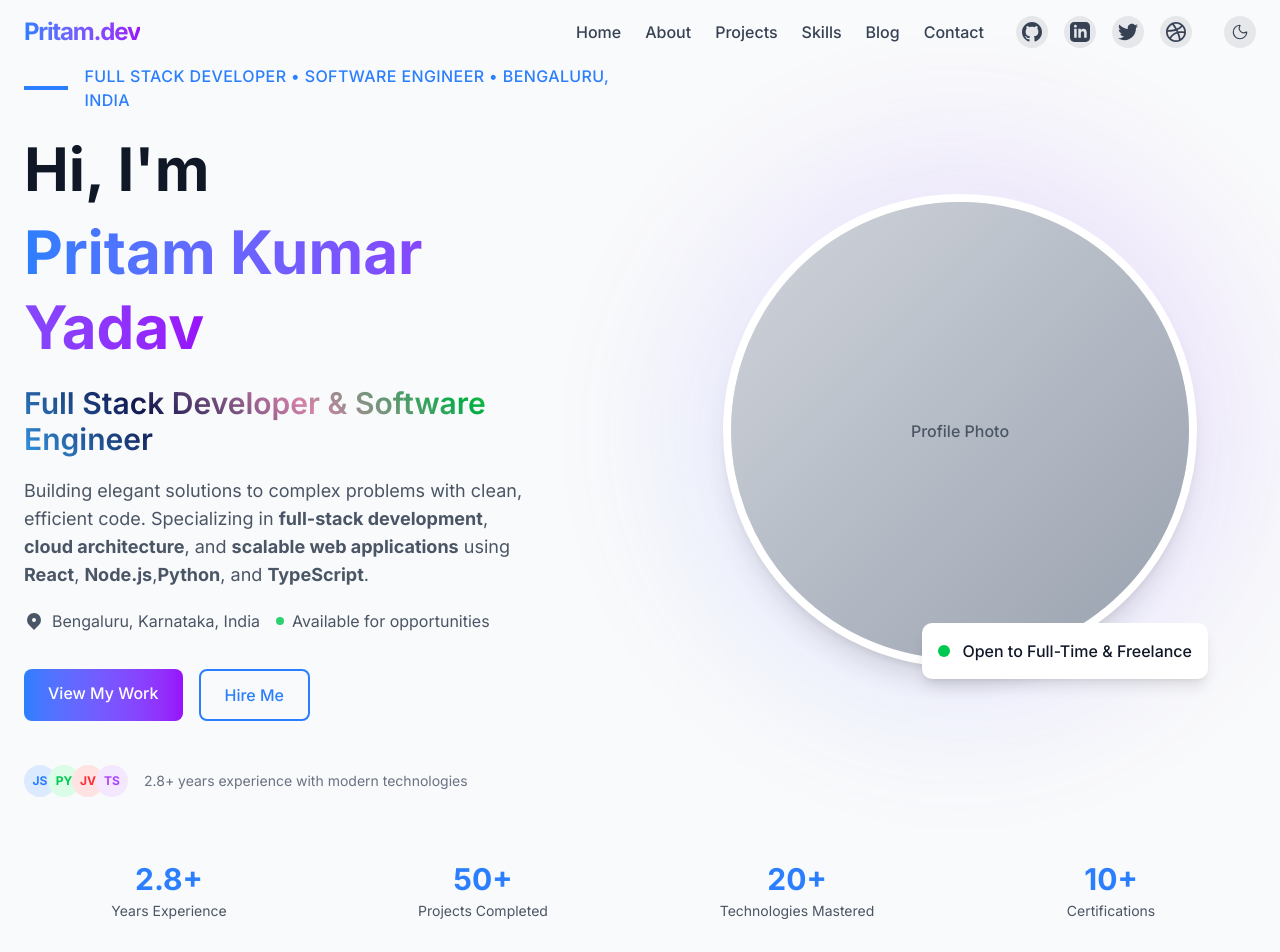
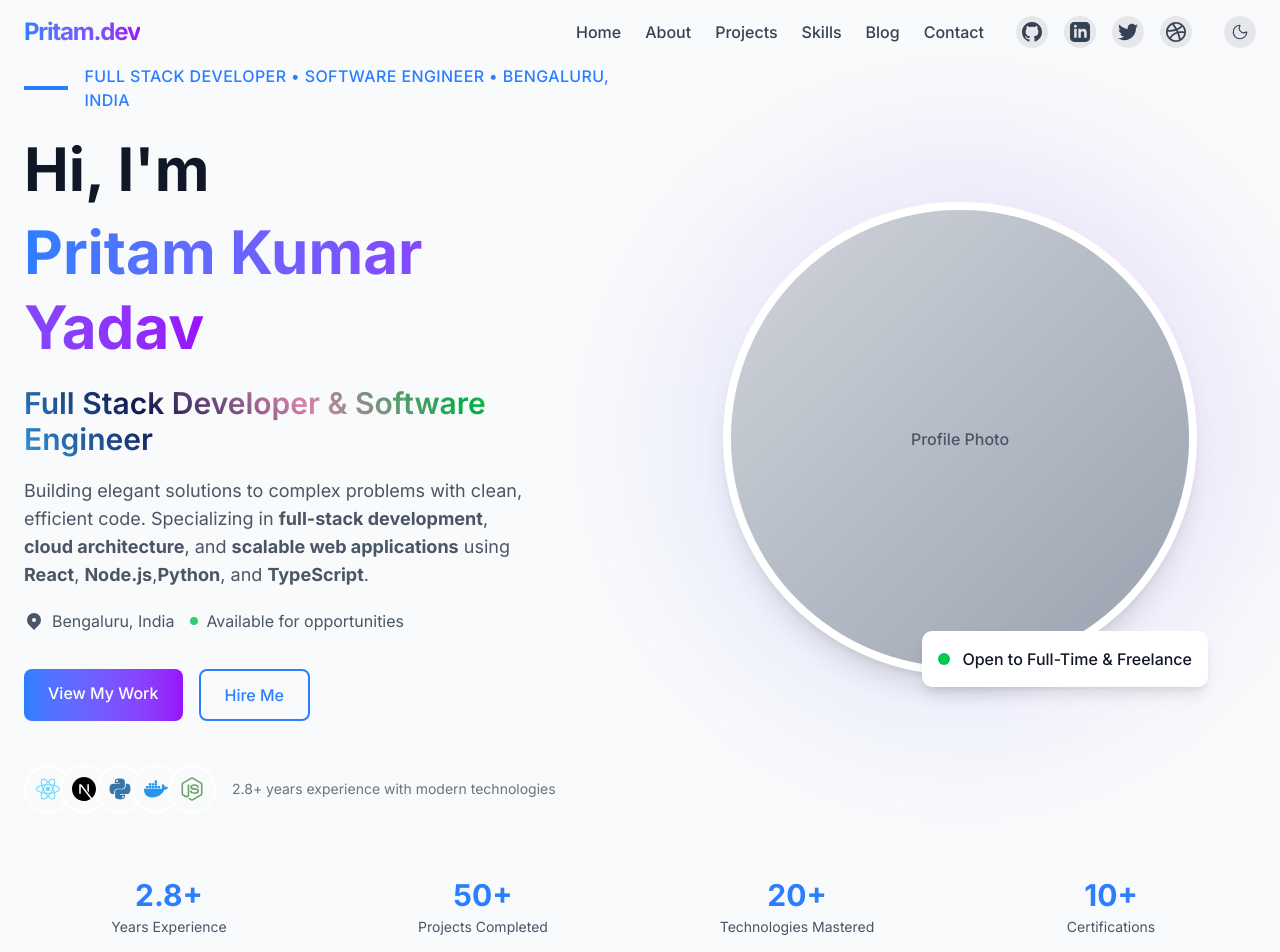
Before and after one commit to Pritam-Git01/portfolio, a Next.js app: page / in a window 1280 px wide. Shown: the top 952 px of the page. Built offline with nearby package versions, Linux system fonts and the light colour scheme.

Commit message:
fix: fixed some alignment as well as added new improved icons

```diff
--- a/components/About.jsx
+++ b/components/About.jsx
@@ -89,7 +89,7 @@ const About = () => {
           </motion.div> */}
 
           <motion.div
-            className="lg:w-2/5 flex justify-center"
+            className="lg:w-2/5 flex items-start justify-center"
             initial={{ opacity: 0, x: -30 }}
             whileInView={{ opacity: 1, x: 0 }}
             viewport={{ once: false }}
@@ -117,7 +117,7 @@ const About = () => {
             <div ref={textRef} className="space-y-6">
               {/* Subheading with keywords */}
               <motion.h3
-                className="text-2xl font-bold text-gray-800 dark:text-gray-200"
+                className="sm:text-2xl text-xl font-bold text-gray-800 dark:text-gray-200"
                 initial={{ opacity: 0 }}
                 whileInView={{ opacity: 1 }}
                 viewport={{ once: false }}
@@ -128,7 +128,7 @@ const About = () => {
 
               {/* Introduction paragraph with location and keywords */}
               <motion.div
-                className="text-gray-600 dark:text-gray-400 space-y-4"
+                className="sm:text-base text-sm text-gray-600 dark:text-gray-400 space-y-4"
                 initial={{ opacity: 0 }}
                 whileInView={{ opacity: 1 }}
                 viewport={{ once: false }}
--- a/components/Contact.jsx
+++ b/components/Contact.jsx
@@ -69,7 +69,7 @@ const Contact = () => {
             viewport={{ once: false }}
             transition={{ duration: 0.8 }}
           >
-            <div className="bg-gray-50 dark:bg-gray-700 p-8 rounded-lg shadow-md">
+            <div className="bg-gray-50 dark:bg-gray-700 sm:p-8 p-4 rounded-lg shadow-md">
               <h3 className="text-2xl font-bold mb-6">Contact Information</h3>
 
               <div className="space-y-6">
@@ -127,7 +127,7 @@ const Contact = () => {
             viewport={{ once: false }}
             transition={{ duration: 0.8, delay: 0.2 }}
           >
-            <div className="bg-gray-50 dark:bg-gray-700 p-8 rounded-lg shadow-md">
+            <div className="bg-gray-50 dark:bg-gray-700 sm:p-8 p-4 rounded-lg shadow-md">
               <h3 className="text-2xl font-bold mb-6">Send a Message</h3>
 
               {formStatus.submitted ? (
--- a/components/Hero.jsx
+++ b/components/Hero.jsx
@@ -1,7 +1,8 @@
 import { useEffect, useRef } from 'react';
 import { motion } from 'framer-motion';
 import gsap from 'gsap';
-import Image from 'next/image';
+import { FaReact, FaPython, FaDocker, FaNodeJs } from 'react-icons/fa';
+import { SiNextdotjs } from 'react-icons/si';
 
 const Hero = () => {
   const heroRef = useRef(null);
@@ -39,15 +40,15 @@ const Hero = () => {
             transition={{ duration: 0.8, delay: 0.3 }}
           >
             {/* Subtitle with location and role */}
-            <div className="flex items-center">
+            <div className="sm:flex hidden items-center">
               <div className="h-1 w-12 bg-blue-500 mr-4" aria-hidden="true"></div>
-              <p className="text-blue-500 font-medium uppercase tracking-wide">
+              <p className="text-blue-500 sm:text-base text-sm font-medium uppercase tracking-wide">
                 Full Stack Developer • Software Engineer • Bengaluru, India
               </p>
             </div>
 
             {/* Main Heading - H1 with primary keywords */}
-            <h1 className="text-4xl md:text-5xl lg:text-6xl font-bold leading-tight">
+            <h1 className="text-3xl sm:text-4xl md:text-5xl lg:text-6xl font-bold leading-tight">
               <span className="block mb-2">Hi, I'm</span>
               <span className="text-transparent bg-clip-text bg-linear-to-r from-blue-500 to-purple-600">
                 Pritam Kumar Yadav
@@ -55,12 +56,12 @@ const Hero = () => {
             </h1>
 
             {/* Role description with keywords */}
-            <h2 className="text-2xl text-gradient md:text-3xl font-semibold text-gray-800 dark:text-gray-200">
+            <h2 className="text-xl sm:text-2xl text-gradient md:text-3xl font-semibold text-gray-800 dark:text-gray-200">
               Full Stack Developer & Software Engineer
             </h2>
 
             {/* Description with semantic keywords */}
-            <p className="text-lg text-gray-600 dark:text-gray-400 max-w-lg">
+            <p className="sm:text-lg text-base text-gray-600 dark:text-gray-400 max-w-lg">
               Building elegant solutions to complex problems with clean, efficient code.
               Specializing in <strong>full-stack development</strong>, <strong>cloud architecture</strong>,
               and <strong>scalable web applications</strong> using <strong>React</strong>, <strong>Node.js</strong>,
@@ -68,12 +69,12 @@ const Hero = () => {
             </p>
 
             {/* Location and availability */}
-            <div className="flex items-center gap-4 text-gray-600 dark:text-gray-400">
+            <div className="flex items-center sm:gap-4 sm:justify-start justify-between text-xs sm:text-base text-gray-600 dark:text-gray-400">
               <span className="flex items-center gap-2">
                 <svg className="w-5 h-5" fill="currentColor" viewBox="0 0 20 20" aria-hidden="true">
                   <path fillRule="evenodd" d="M5.05 4.05a7 7 0 119.9 9.9L10 18.9l-4.95-4.95a7 7 0 010-9.9zM10 11a2 2 0 100-4 2 2 0 000 4z" clipRule="evenodd" />
                 </svg>
-                <span>Bengaluru, Karnataka, India</span>
+                <span>Bengaluru, India</span>
               </span>
               <span className="flex items-center gap-2">
                 <span className="w-2 h-2 bg-green-500 rounded-full animate-pulse" aria-hidden="true"></span>
@@ -85,7 +86,7 @@ const Hero = () => {
             <div className="flex gap-4 mt-4">
               <motion.a
                 href="#projects"
-                className="bg-linear-to-r from-blue-500 to-purple-600 text-white font-medium px-6 py-3 rounded-md hover:shadow-lg transition-all"
+                className="bg-linear-to-r from-blue-500 to-purple-600 text-white font-medium px-6 py-3 rounded-md hover:shadow-lg transition-all text-sm sm:text-base"
                 whileHover={{ scale: 1.05 }}
                 whileTap={{ scale: 0.95 }}
                 aria-label="View portfolio projects"
@@ -94,7 +95,7 @@ const Hero = () => {
               </motion.a>
               <motion.a
                 href="#contact"
-                className="border-2 border-blue-500 text-blue-500 font-medium px-6 py-3 rounded-md hover:bg-blue-500 hover:text-white transition-all"
+                className="border-2 border-blue-500 text-blue-500 font-medium px-6 py-3 rounded-md hover:bg-blue-500 hover:text-white transition-all text-sm sm:text-base"
                 whileHover={{ scale: 1.05 }}
                 whileTap={{ scale: 0.95 }}
                 aria-label="Contact for opportunities"
@@ -105,13 +106,55 @@ const Hero = () => {
 
             {/* Tech Stack Badges */}
             <div className="mt-6 flex items-center">
-              <div className="flex -space-x-2" role="list" aria-label="Primary technologies">
-                <div className="w-8 h-8 rounded-full bg-blue-100 flex items-center justify-center text-blue-500 font-bold text-xs" role="listitem" aria-label="JavaScript">JS</div>
-                <div className="w-8 h-8 rounded-full bg-green-100 flex items-center justify-center text-green-500 font-bold text-xs" role="listitem" aria-label="Python">PY</div>
-                <div className="w-8 h-8 rounded-full bg-red-100 flex items-center justify-center text-red-500 font-bold text-xs" role="listitem" aria-label="Java">JV</div>
-                <div className="w-8 h-8 rounded-full bg-purple-100 flex items-center justify-center text-purple-500 font-bold text-xs" role="listitem" aria-label="TypeScript">TS</div>
+              <div className="flex -space-x-3" role="list" aria-label="Primary technologies">
+                {[
+                  {
+                    name: 'React',
+                    color: 'text-[#61DAFB]',
+                    bg: 'group-hover:bg-[#61DAFB]/10 group-hover:border-[#61DAFB]/50 group-hover:shadow-[0_0_20px_rgba(97,218,251,0.3)]',
+                    Icon: FaReact
+                  },
+                  {
+                    name: 'Next.js',
+                    color: 'text-black dark:text-white',
+                    bg: 'group-hover:bg-black/10 dark:group-hover:bg-white/10 group-hover:border-black/50 dark:group-hover:border-white/50 group-hover:shadow-[0_0_20px_rgba(0,0,0,0.3)] dark:group-hover:shadow-[0_0_20px_rgba(255,255,255,0.3)]',
+                    Icon: SiNextdotjs
+                  },
+                  {
+                    name: 'Python',
+                    color: 'text-[#3776AB]',
+                    bg: 'group-hover:bg-[#3776AB]/10 group-hover:border-[#3776AB]/50 group-hover:shadow-[0_0_20px_rgba(55,118,171,0.3)]',
+                    Icon: FaPython
+                  },
+                  {
+                    name: 'Docker',
+                    color: 'text-[#2496ED]',
+                    bg: 'group-hover:bg-[#2496ED]/10 group-hover:border-[#2496ED]/50 group-hover:shadow-[0_0_20px_rgba(36,150,237,0.3)]',
+                    Icon: FaDocker
+                  },
+                  {
+                    name: 'Node.js',
+                    color: 'text-[#68A063]',
+                    bg: 'group-hover:bg-[#68A063]/10 group-hover:border-[#68A063]/50 group-hover:shadow-[0_0_20px_rgba(104,160,99,0.3)]',
+                    Icon: FaNodeJs
+                  }
+                ].map((tech, index) => (
+                  <motion.div
+                    key={tech.name}
+                    className="group relative w-10 h-10 sm:w-12 sm:h-12 rounded-full border-2 border-white dark:border-gray-800 bg-gray-50 dark:bg-gray-700 flex items-center justify-center transition-all duration-300 hover:z-10 cursor-pointer overflow-hidden"
+                    whileHover={{ scale: 1.15, y: -5 }}
+                    initial={{ opacity: 0, x: -10 }}
+                    animate={{ opacity: 1, x: 0 }}
+                    transition={{ delay: 0.5 + index * 0.1 }}
+                  >
+                    <div className={`absolute inset-0 transition-all duration-300 opacity-0 group-hover:opacity-100 ${tech.bg}`} />
+                    <tech.Icon
+                      className={`w-5 h-5 sm:w-6 sm:h-6 transition-colors duration-300 ${tech.color} z-10 relative`}
+                    />
+                  </motion.div>
+                ))}
               </div>
-              <p className="ml-4 text-sm text-gray-500 dark:text-gray-400">
+              <p className="ml-4 text-xs sm:text-sm text-gray-500 dark:text-gray-400">
                 2.8+ years experience with modern technologies
               </p>
             </div>
@@ -141,7 +184,7 @@ const Hero = () => {
                   {/* Use Next.js Image component for optimization */}
                   {/* Replace with actual image once available */}
                   <div className="w-full h-full bg-linear-to-br from-gray-300 to-gray-400 dark:from-gray-700 dark:to-gray-800 flex items-center justify-center">
-                    <p className="text-gray-600 dark:text-gray-300 font-medium">Profile Photo</p>
+                    <p className="text-sm sm:text-base text-gray-600 dark:text-gray-300 font-medium">Profile Photo</p>
                   </div>
                   {/* When you have an actual image, use: */}
                   {/* <Image
@@ -162,7 +205,7 @@ const Hero = () => {
               <div className="bg-white dark:bg-gray-800 p-4 rounded-lg shadow-lg">
                 <div className="flex items-center gap-3">
                   <div className="w-3 h-3 bg-green-500 rounded-full animate-pulse" aria-hidden="true"></div>
-                  <p className="font-medium">Open to Full-Time & Freelance</p>
+                  <p className="font-medium text-sm sm:text-base">Open to Full-Time & Freelance</p>
                 </div>
               </div>
             </div>
@@ -177,20 +220,20 @@ const Hero = () => {
           transition={{ duration: 0.8, delay: 0.7 }}
         >
           <div className="text-center">
-            <div className="text-3xl font-bold text-blue-500">2.8+</div>
-            <div className="text-sm text-gray-600 dark:text-gray-400 mt-1">Years Experience</div>
+            <div className="text-2xl sm:text-3xl font-bold text-blue-500">2.8+</div>
+            <div className="text-xs sm:text-sm text-gray-600 dark:text-gray-400 mt-1">Years Experience</div>
           </div>
           <div className="text-center">
-            <div className="text-3xl font-bold text-blue-500">50+</div>
-            <div className="text-sm text-gray-600 dark:text-gray-400 mt-1">Projects Completed</div>
+            <div className="text-2xl sm:text-3xl font-bold text-blue-500">50+</div>
+            <div className="text-xs sm:text-sm text-gray-600 dark:text-gray-400 mt-1">Projects Completed</div>
           </div>
           <div className="text-center">
-            <div className="text-3xl font-bold text-blue-500">20+</div>
-            <div className="text-sm text-gray-600 dark:text-gray-400 mt-1">Technologies Mastered</div>
+            <div className="text-2xl sm:text-3xl font-bold text-blue-500">20+</div>
+            <div className="text-xs sm:text-sm text-gray-600 dark:text-gray-400 mt-1">Technologies Mastered</div>
           </div>
           <div className="text-center">
-            <div className="text-3xl font-bold text-blue-500">10+</div>
-            <div className="text-sm text-gray-600 dark:text-gray-400 mt-1">Certifications</div>
+            <div className="text-2xl sm:text-3xl font-bold text-blue-500">10+</div>
+            <div className="text-xs sm:text-sm text-gray-600 dark:text-gray-400 mt-1">Certifications</div>
           </div>
         </motion.div>
       </div>
--- a/components/Projects.jsx
+++ b/components/Projects.jsx
@@ -120,7 +120,7 @@ const Projects = () => {
           transition={{ duration: 0.8, delay: 0.6 }}
         >
           <a
-            href="https://github.com/pritam-yadav"
+            href="https://github.com/pritam-git01"
             target="_blank"
             rel="noopener noreferrer"
             className="inline-flex items-center gap-2 font-medium text-blue-500 hover:text-blue-600 transition-colors"
--- a/components/SocialLinks.jsx
+++ b/components/SocialLinks.jsx
@@ -4,7 +4,7 @@ const SocialLinks = ({ className }) => {
   const socialLinks = [
     {
       name: 'GitHub',
-      url: 'https://github.com/pritam-yadav',
+      url: 'https://github.com/pritam-git01',
       icon: (
         <svg xmlns="http://www.w3.org/2000/svg" className="h-5 w-5" fill="currentColor" viewBox="0 0 24 24">
           <path d="M12 0c-6.626 0-12 5.373-12 12 0 5.302 3.438 9.8 8.207 11.387.599.111.793-.261.793-.577v-2.234c-3.338.726-4.033-1.416-4.033-1.416-.546-1.387-1.333-1.756-1.333-1.756-1.089-.745.083-.729.083-.729 1.205.084 1.839 1.237 1.839 1.237 1.07 1.834 2.807 1.304 3.492.997.107-.775.418-1.305.762-1.604-2.665-.305-5.467-1.334-5.467-5.931 0-1.311.469-2.381 1.236-3.221-.124-.303-.535-1.524.117-3.176 0 0 1.008-.322 3.301 1.23.957-.266 1.983-.399 3.003-.404 1.02.005 2.047.138 3.006.404 2.291-1.552 3.297-1.23 3.297-1.23.653 1.653.242 2.874.118 3.176.77.84 1.235 1.911 1.235 3.221 0 4.609-2.807 5.624-5.479 5.921.43.372.823 1.102.823 2.222v3.293c0 .319.192.694.801.576 4.765-1.589 8.199-6.086 8.199-11.386 0-6.627-5.373-12-12-12z"/>
@@ -13,7 +13,7 @@ const SocialLinks = ({ className }) => {
     },
     {
       name: 'LinkedIn',
-      url: 'https://linkedin.com/in/pritam-kumar-yadav',
+      url: 'https://www.linkedin.com/in/pritam-kumar-yadav-9a95b918a/',
       icon: (
         <svg xmlns="http://www.w3.org/2000/svg" className="h-5 w-5" fill="currentColor" viewBox="0 0 24 24">
           <path d="M19 0h-14c-2.761 0-5 2.239-5 5v14c0 2.761 2.239 5 5 5h14c2.762 0 5-2.239 5-5v-14c0-2.761-2.238-5-5-5zm-11 19h-3v-11h3v11zm-1.5-12.268c-.966 0-1.75-.79-1.75-1.764s.784-1.764 1.75-1.764 1.75.79 1.75 1.764-.783 1.764-1.75 1.764zm13.5 12.268h-3v-5.604c0-3.368-4-3.113-4 0v5.604h-3v-11h3v1.765c1.396-2.586 7-2.777 7 2.476v6.759z"/>
--- a/package.json
+++ b/package.json
@@ -17,6 +17,7 @@
     "next-themes": "^0.4.6",
     "react": "19.2.0",
     "react-dom": "19.2.0",
+    "react-icons": "^5.5.0",
     "tailwind-merge": "^3.4.0"
   },
   "devDependencies": {
```
Also changed, not shown: components/ProfileCard.css (+24 -35 lines), 1 other file (tests, documents, lock files or other folders).
